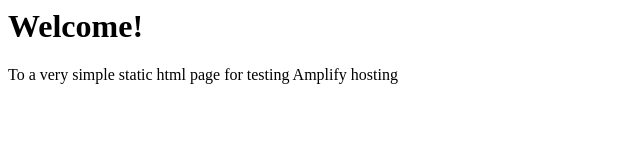
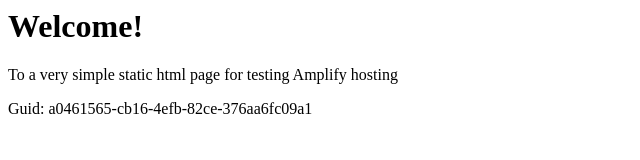
Before and after one commit to aws-aemilia-bom/Github-PR-Commit-Integration-Test-DoNotTouch-GithubWebhookPreviewCanaryTest-v1-prod-ap-south-1, a website: page src/index.html in a window 1280 px wide. Shown: the whole page, without its empty margins (0-640 px from the left). Drawn offline with Linux system fonts and the light colour scheme.

Commit message:
commit from integ tests

```diff
--- a/src/index.html
+++ b/src/index.html
@@ -1,3 +1,5 @@
+
+
 <html lang="en">
 
 <head>
@@ -10,6 +12,6 @@
 <body>
     <h1>Welcome!</h1>
     <p>To a very simple static html page for testing Amplify hosting</p>
-</body>
+    <p>Guid: a0461565-cb16-4efb-82ce-376aa6fc09a1</p></body>
 
 </html>
```
